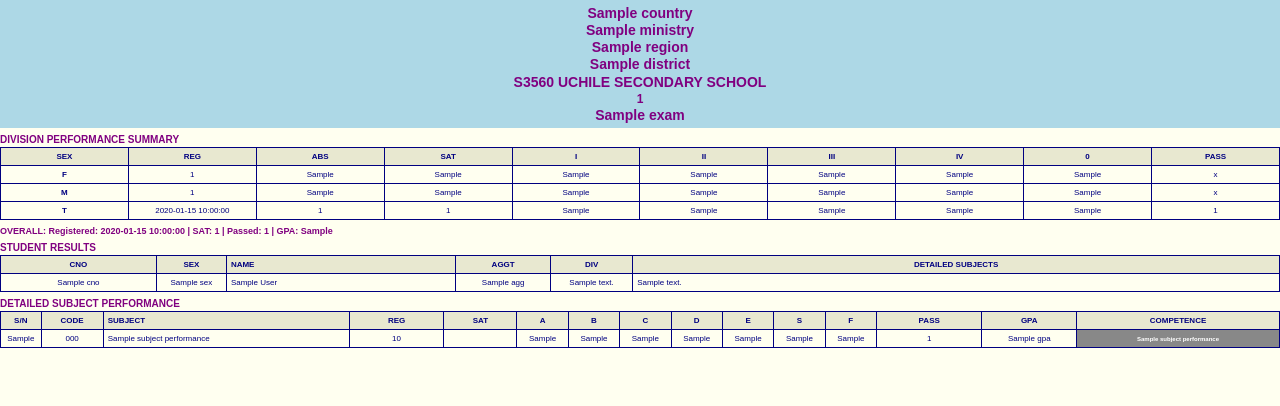
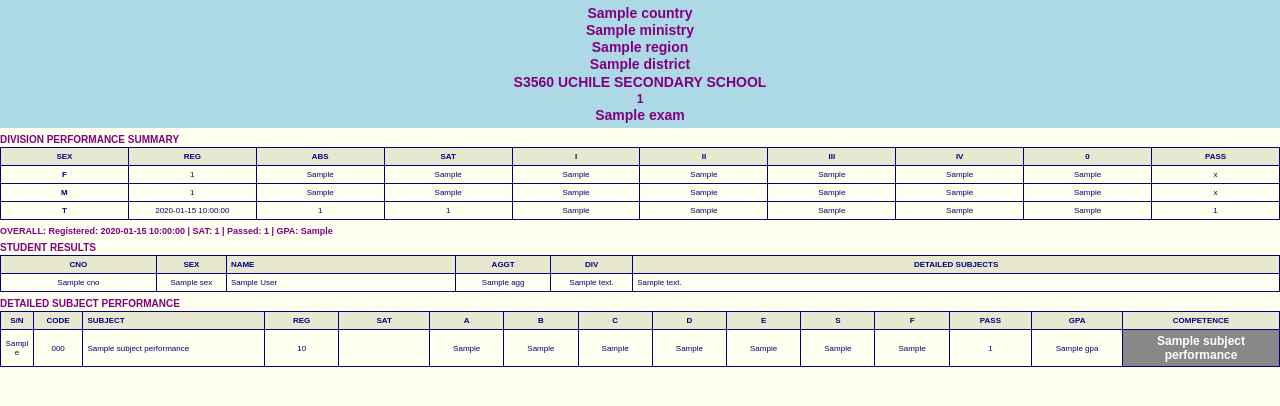
Before and after one commit to Kabaratachris/student-results-management-system, a Python web app: template templates/results_pdf.html in a window 1280 px wide. Shown: the top 406 px of the page. Run offline with Jinja, Linux system fonts and the light colour scheme; the template is opened without the code that fills it: most values are stand-ins (such as "Sample title", 1, 10 or a date in 2020).

Commit message:
Increased PDF header fonts and table cell sizes

```diff
--- a/templates/results_pdf.html
+++ b/templates/results_pdf.html
@@ -132,18 +132,18 @@
             <tr>
                 <th style="width:3%;">S/N</th>
                 <th style="width:5%;">CODE</th>
-                <th style="width:22%; text-align:left;">SUBJECT</th>
+                <th style="width:21%; text-align:left;">SUBJECT</th>
                 <th style="width:8%;">REG</th>
-                <th style="width:6%;">SAT</th>
+                <th style="width:10%;">SAT</th>
                 {% if level == 'O' %}
-                <th style="width:5%;">A</th><th style="width:5%;">B</th><th style="width:5%;">C</th><th style="width:5%;">D</th><th style="width:5%;">F</th>
+                <th style="width:8%;">A</th><th style="width:8%;">B</th><th style="width:8%;">C</th><th style="width:8%;">D</th><th style="width:8%;">F</th>
                 <th style="width:9%;">PASS</th>
-                <th style="width:8%;">GPA</th>
+                <th style="width:10%;">GPA</th>
                 <th style="width:18%;">COMPETENCE</th>
                 {% else %}
-                <th style="width:4%;">A</th><th style="width:4%;">B</th><th style="width:4%;">C</th><th style="width:4%;">D</th><th style="width:4%;">E</th><th style="width:4%;">S</th><th style="width:4%;">F</th>
+                <th style="width:8%;">A</th><th style="width:8%;">B</th><th style="width:8%;">C</th><th style="width:8%;">D</th><th style="width:8%;">E</th><th style="width:8%;">S</th><th style="width:8%;">F</th>
                 <th style="width:9%;">PASS</th>
-                <th style="width:8%;">GPA</th>
+                <th style="width:10%;">GPA</th>
                 <th style="width:18%;">COMPETENCE</th>
                 {% endif %}
             </tr>
@@ -173,7 +173,7 @@
                 {% endif %}
                 <td>{{ sp.total_passed if sp.total_passed != '' else '' }}</td>
                 <td>{{ sp.gpa if sp.gpa is not none else '' }}</td>
-                <td style="background-color:{{ sp.competence_color if sp.competence_color else 'transparent' }};color:white;font-weight:bold;font-size:6px;">
+                <td style="background-color:{{ sp.competence_color if sp.competence_color else 'transparent' }};color:white;font-weight:bold;font-size:12px;">
                     {{ sp.competence_label if sp.competence_label else '' }}
                 </td>
             </tr>
```
